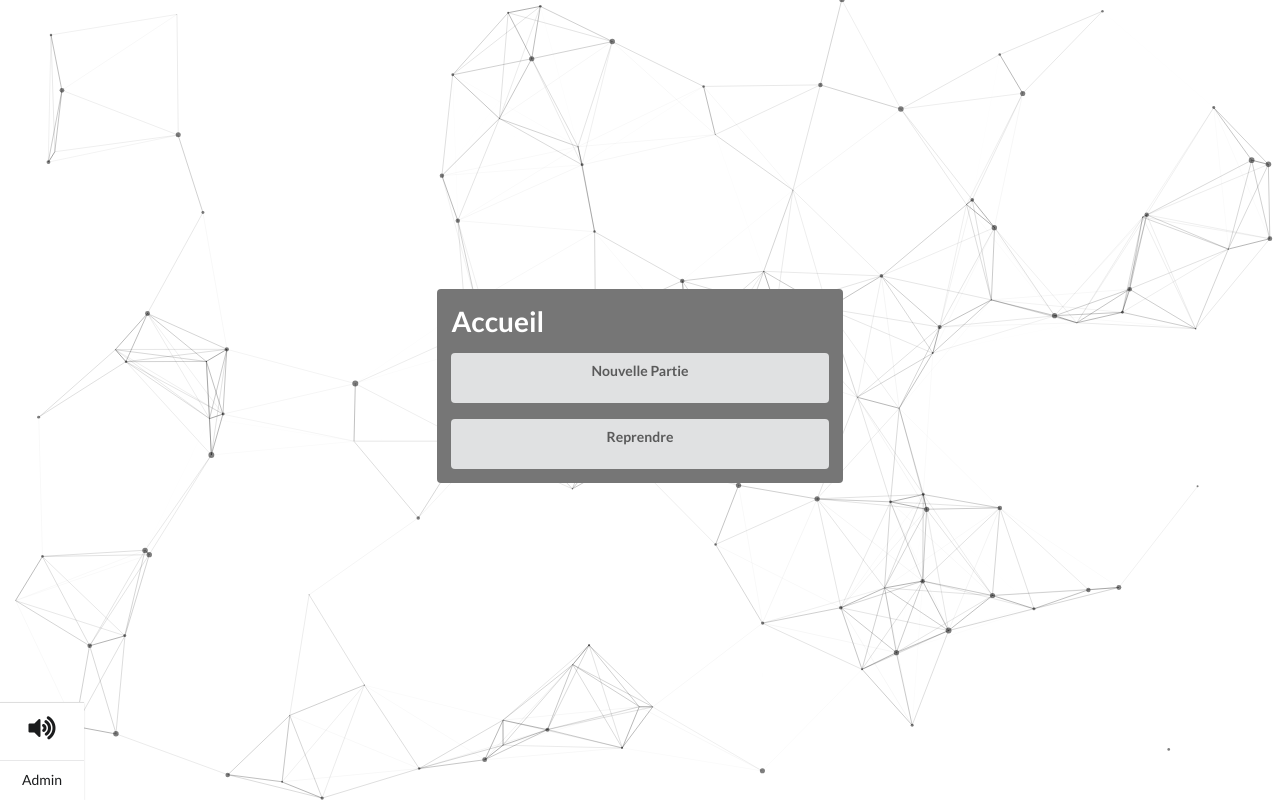
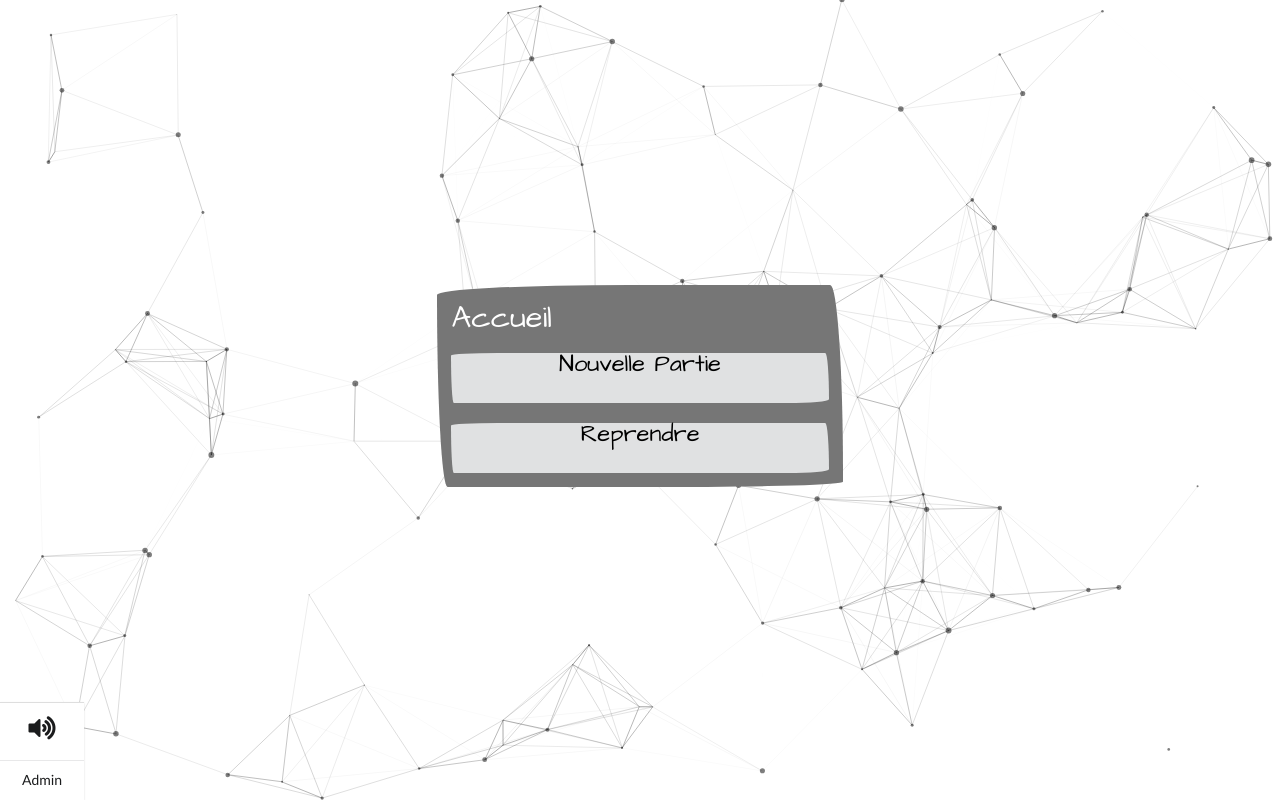
Before and after one commit to SandrineZ3/ApplicationTalents, a Symfony app: template templates/main/main.html.twig in a window 1280 px wide. Run offline with Twig, Linux system fonts and the light colour scheme; the template is opened without the code that fills it, so the values that code supplies are empty; some libraries are stand-ins or nearby versions; some web fonts are replaced.

Commit message:
Réglages précision "pointer" + modification du style page d'accueil + début implémentation police perso

```diff
--- a/public/css/sandrine.css
+++ b/public/css/sandrine.css
@@ -1,8 +1,30 @@
+html, body {
+    font-family: 'Architects Daughter', cursive;
+}
+
 /* DIVERS */
 .title {
     text-align: center;
     margin-top: 50px;
     font-family: 'Architects Daughter', cursive;
+}
+
+h1 {
+    font-size: 2.2em;
+    font-family: 'Architects Daughter', cursive;
+    font-weight: 20;
+}
+
+.ui.fluid.button {
+    font-size: 1.7em;
+    font-family: 'Architects Daughter', cursive;
+    font-weight: 100;
+    color : black;
+    border-radius: 255px 20px 225px 15px/13px 250px 20px 255px;
+}
+
+.ui.inverted.grey.segment {
+    border-radius: 255px 17px 225px 14px/13px 250px 7px 255px;
 }
 
 /* BOUTONS */
@@ -29,11 +51,22 @@
     -webkit-transform: translate(0px,1px);
 }
 
+/* Boutons validation réponses*/
+.ui.button {
+    font-size: 1.3em;
+    font-family: 'Architects Daughter', cursive;
+    font-weight: 100;
+    color : black;
+    border-radius: 255px 20px 225px 15px/13px 250px 20px 255px;
+    padding: 0;
+}
+
+
 /* CURSEURS */
 body {
     cursor: url("../images/divers/cursormini.png") 11 9, auto;
 }
 
-.button:hover {
-    cursor: url("../images/divers/pointermini.png") 20 7, auto;
+.button:hover, input:hover {
+    cursor: url("../images/divers/pointermini.png") 27 7, auto;
 }
```
